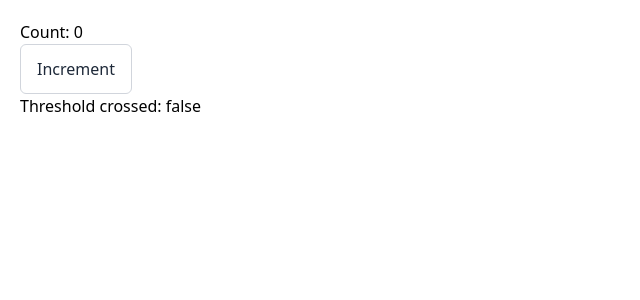
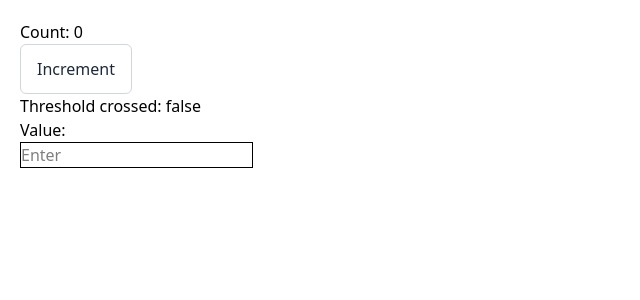
Before and after one commit to codersjj/react19-full-course, a React (Vite) app: page / in a window 1280 px wide. Shown: the top 300 px of the page, without its empty margins (0-640 px from the left). Built offline with nearby package versions, Linux system fonts and the light colour scheme.

Commit message:
feat: add an example of useEffect with a dependency array

```diff
--- a/src/App.tsx
+++ b/src/App.tsx
@@ -13,7 +13,7 @@ import Button from "./components/Button";
 // };
 
 function App() {
-  // const [value, setValue] = useState("");
+  const [value, setValue] = useState("");
   const [count, setCount] = useState<number>(0);
   // const [user, setUser] = useState<UserType | null>(null);
   // const [isLoading, setIsLoading] = useState(true);
@@ -21,6 +21,11 @@ function App() {
 
   // see: https://react.dev/learn/you-might-not-need-an-effect
   const thresholdCrossed = count === 5 ? true : false;
+
+  useEffect(() => {
+    console.log("--- useEffect mount ---");
+    document.title = `Count: ${count}`;
+  }, [count]);
 
   // useEffect(() => {
   //   console.log("useEffect");
@@ -49,6 +54,14 @@ function App() {
         Increment
       </Button>
       <p>Threshold crossed: {thresholdCrossed ? "true" : "false"}</p>
+      <p>Value: {value}</p>
+      <input
+        type="text"
+        className="mr-4 border"
+        placeholder="Enter"
+        value={value}
+        onChange={(e) => setValue(e.target.value)}
+      />
       {/* <h1>{user?.name}</h1>
       <p>{user?.email}</p> */}
 
```
